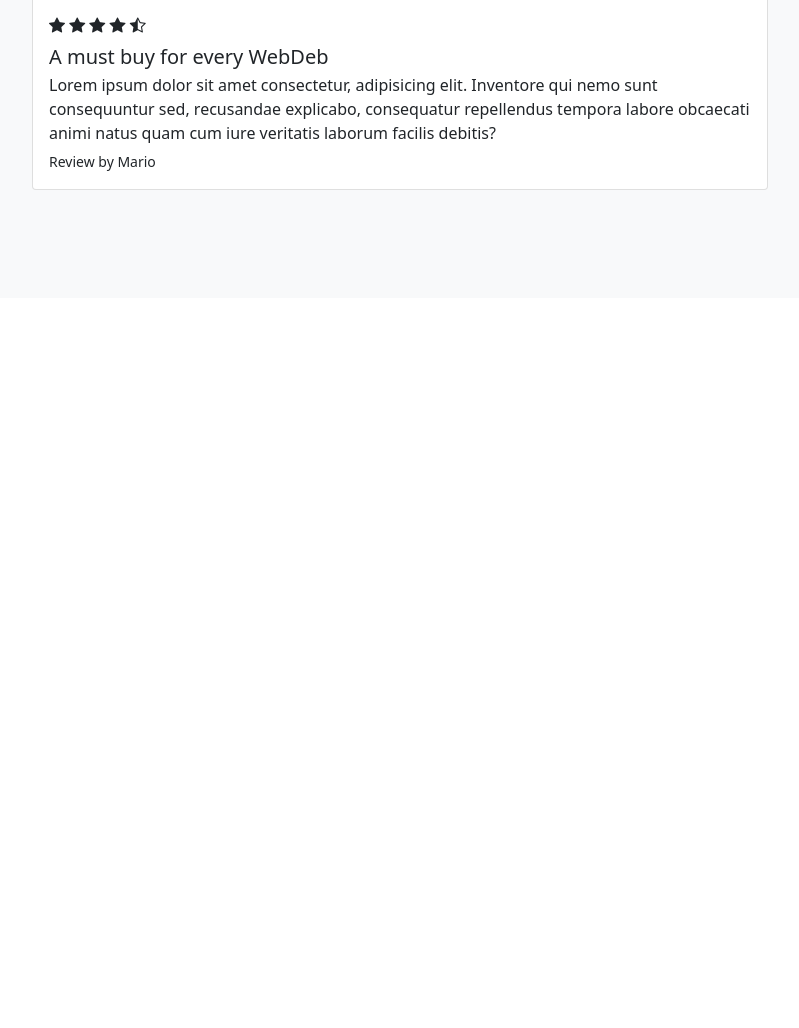
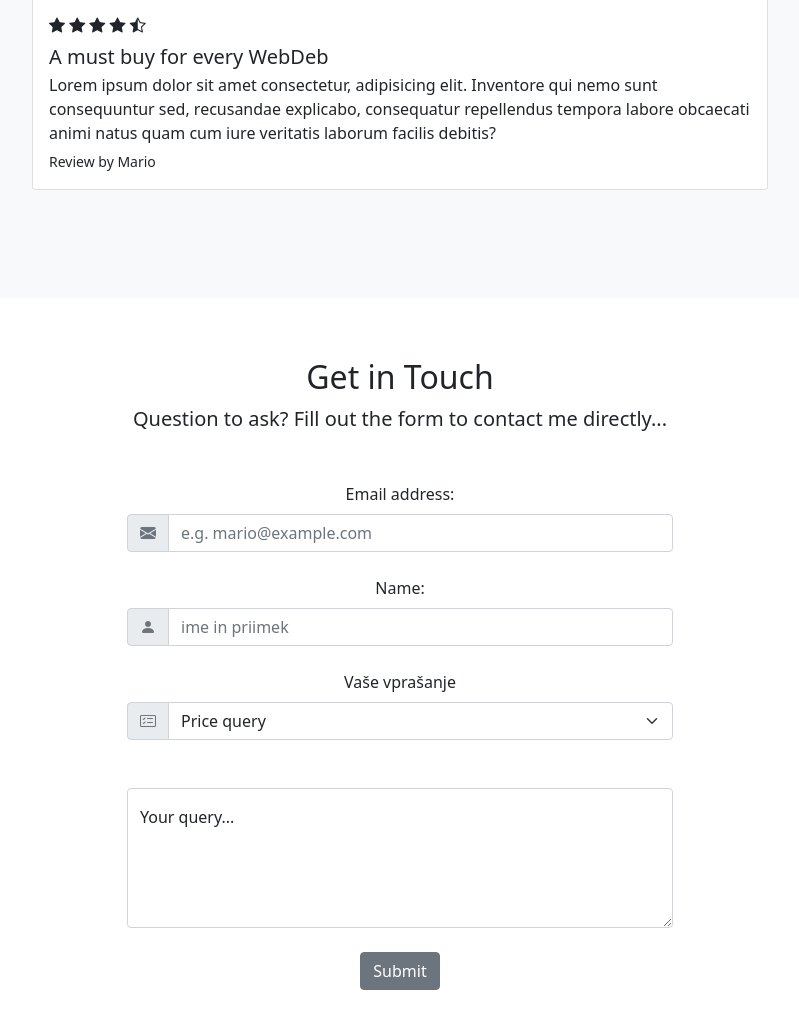
Before and after one commit to Majus1/Project-9_eBook, a plain HTML site: page index.html in a window 1280 px wide. Shown: the part 2867-3895 px from the top of the page, without its empty margins (240-1039 px from the left). Before the commit the page ends 3165 px from the top, so only its background shows below. Drawn offline with nearby package versions, Linux system fonts and the light colour scheme.

Commit message:
basic form added

```diff
--- a/index.html
+++ b/index.html
@@ -301,6 +301,61 @@
         </div>
     </section>
 
+    <!-- contact from -->
+    <section id="contact">
+        <div class="container-lg">
+            <div class="text-center">
+                <h2>Get in Touch</h2>
+                <p class="lead">Question to ask? Fill out the form to contact me directly...</p>
+
+                <!-- form -->
+                <div class="row justify-content-center my-5">
+                    <div class="col-lg-6">
+                        <form>
+                            <label for="email" class="form-label">Email address:</label>
+                            <div class="input-group mb-4">
+                                <span class="input-group-text">
+                                  <i class="bi bi-envelope-fill text-secondary"></i>
+                                </span>
+                                <input type="text" id="email" class="form-control" placeholder="e.g. mario@example.com" />
+                              </div>
+
+                            <label for="name" class="form-label">Name:</label>
+                            <div class="input-group mb-4">
+                                <span class="input-group-text">
+                                  <i class="bi bi-person-fill text-secondary"></i>
+                                </span>
+                                <input type="text" id="name" class="form-control" placeholder="ime in priimek" />
+                              </div>
+
+                            <label for="subject" class="form-label">Vaše vprašanje</label>
+                            <div class="input-group mb-4">
+                                <span class="input-group-text">
+                                  <i class="bi bi-card-checklist text-secondary"></i>
+                                </span>
+                                <select class="form-select" id="subject">
+                                    <option value="pricing" selected>Price query</option>
+                                    <option value="content">Content query </option>
+                                    <option value="other">Other query </option>
+                                </select>
+                              </div>
+
+
+                            <div class="mb-4 mt-5 form-floating">
+                                <textarea class="form-control" id="query" style="height: 140px" placeholder="query"></textarea>
+                                <label for="query">Your query...</label>
+                            </div>
+
+                            <div class="mb-4 text-center">
+                                <button type="submit" class="btn btn-secondary">Submit</button>
+                            </div>
+                        </form>
+                    </div>
+                </div>
+            </div>
+        </div>
+    </section>
+
     <!-- Bootstrap JS -->
     <script src="https://cdn.jsdelivr.net/npm/bootstrap@5.1.3/dist/js/bootstrap.bundle.min.js"
         integrity="sha384-ka7Sk0Gln4gmtz2MlQnikT1wXgYsOg+OMhuP+IlRH9sENBO0LRn5q+8nbTov4+1p"
```
